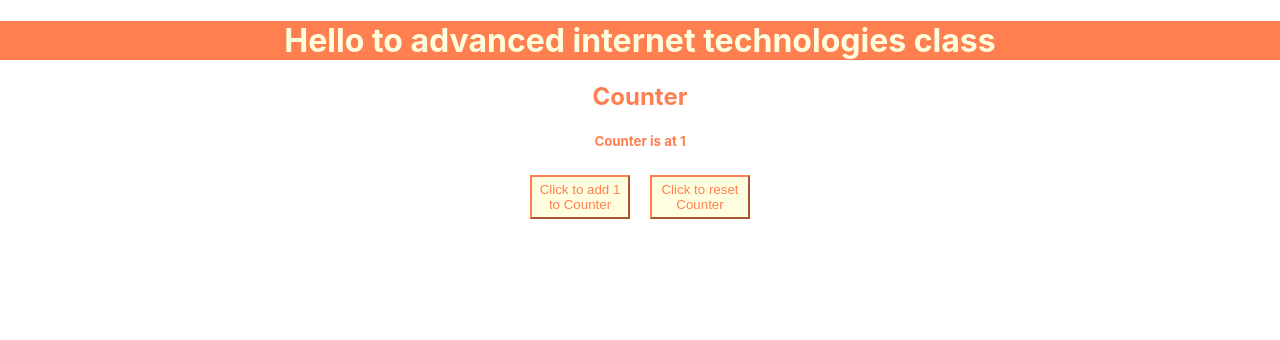
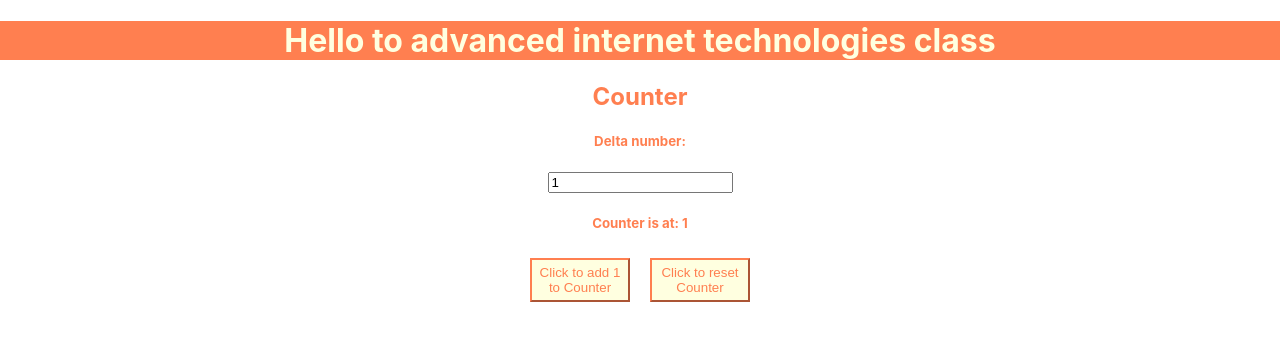
Before and after one commit to yaelyf/usestate, a React (Create React App) app: page / in a window 1280 px wide. Shown: the top 340 px of the page. Built offline with nearby package versions, Linux system fonts and the light colour scheme.

Commit message:
Added delta input

```diff
--- a/src/counter.js
+++ b/src/counter.js
@@ -1,10 +1,11 @@
 import { useState } from "react";
 function Counter() {
     const [count, setCount] = useState(1)
+    const [delta, setDelta] = useState(1)
     function incr (){
         setCount(
             function(oldCount){
-                return oldCount + 1
+                return oldCount + delta
             }
         )
         console.log(count)
@@ -16,11 +17,17 @@
             }
         )
     }
+    function handleDelta(e){
+        console.log(e);
+        setDelta(Number(e.target.value))
+    }
     return (
       <div className="App">
         <h2>Counter</h2>
-        <h5>Counter is at {count}</h5>
-        <button onClick={incr}>Click to add 1 to Counter</button>
+        <h5>Delta number:</h5>
+        <input type= "number" value = {delta} onChange = {handleDelta}/>
+        <h5>Counter is at: {count}</h5>
+        <button onClick={incr}>Click to add {delta} to Counter</button>
         <button onClick={reset}>Click to reset Counter</button>
       </div>
     );
```
